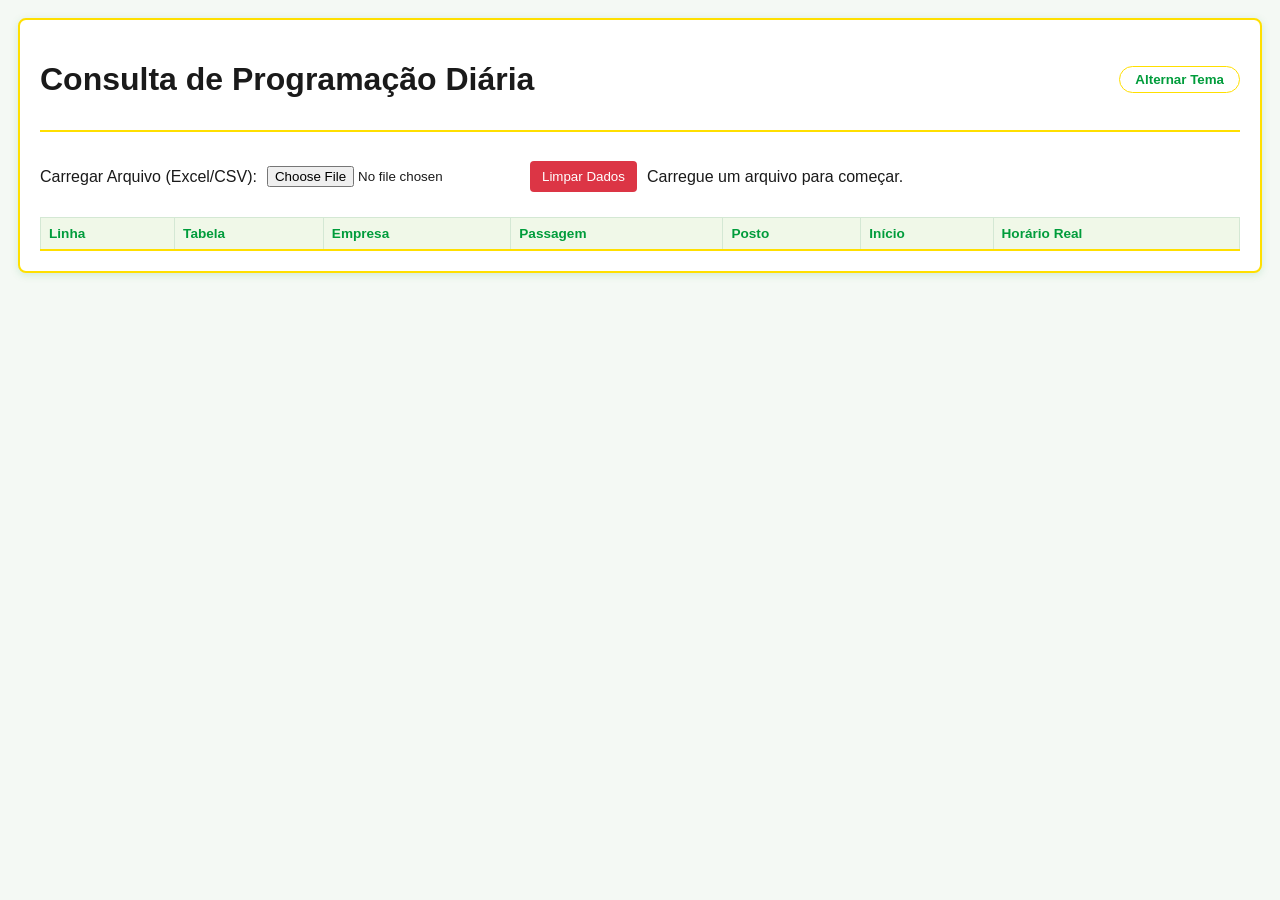
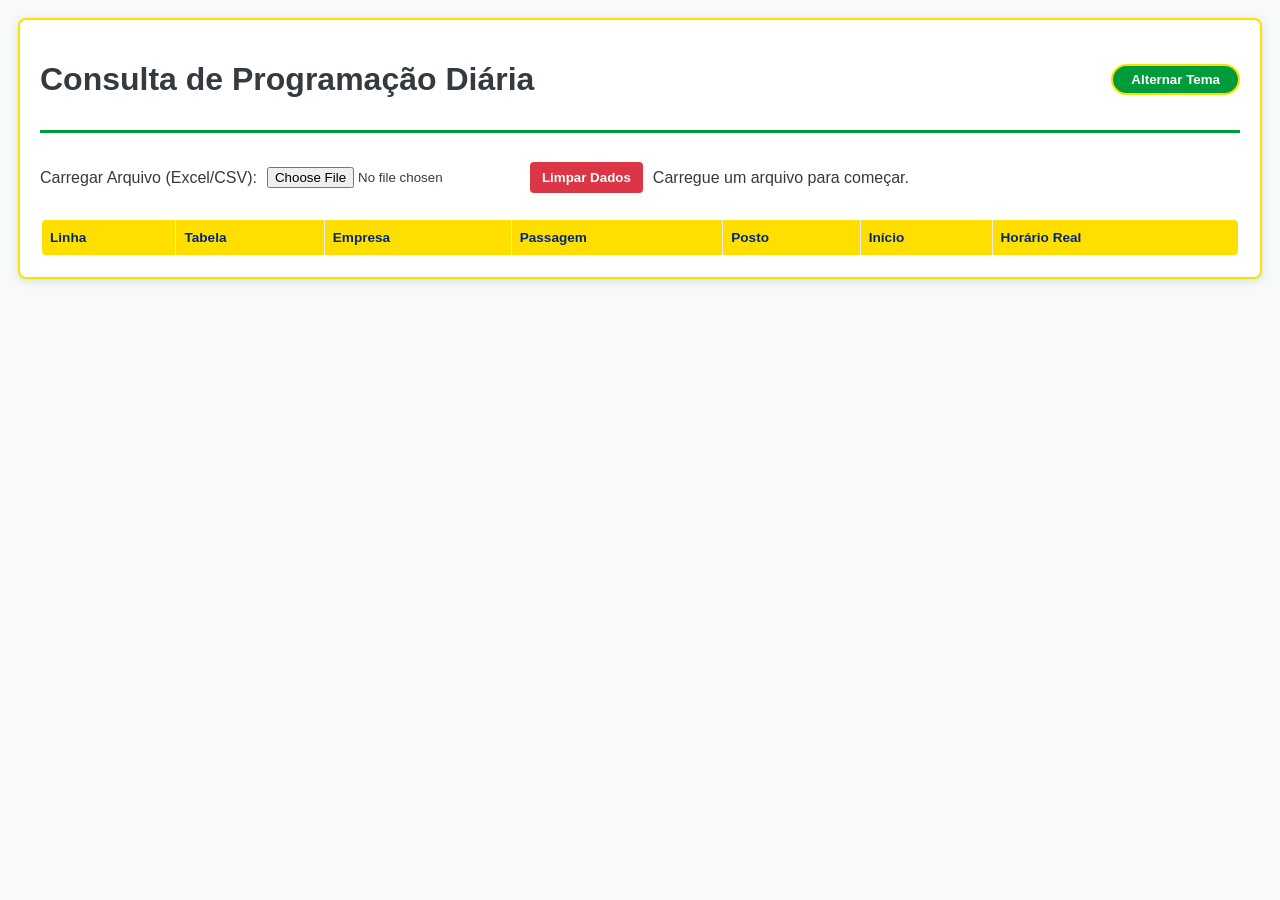

Update style.css

--- a/style.css
+++ b/style.css
@@ -1,35 +1,52 @@
 :root {
-    --bg-color: #f4f9f4; /* Fundo claro com tom verde suave */
-    --container-bg-color: #ffffff;
-    --text-color: #1a1a1a;
-    --border-color: #d4e8d4; /* Borda verde clara */
-    --primary-color: #009c3b; /* Verde principal do Brasil */
-    --secondary-color: #ffdf00; /* Amarelo principal do Brasil */
-    --accent-color: #002776; /* Azul da bandeira */
-    --input-bg: #ffffff;
+    /* Cores principais - Tema Brasil */
+    --brasil-verde: #009c3b;
+    --brasil-amarelo: #ffdf00;
+    --brasil-azul: #002776;
+    --brasil-branco: #ffffff;
+    --brasil-cinza-claro: #f8f9fa;
+    --brasil-cinza-medio: #e9ecef;
+    --brasil-cinza-escuro: #343a40;
+
+    /* Variáveis originais redefinidas com o tema */
+    --bg-color: var(--brasil-cinza-claro);
+    --container-bg-color: var(--brasil-branco);
+    --text-color: var(--brasil-cinza-escuro);
+    --border-color: var(--brasil-cinza-medio);
+    --primary-color: var(--brasil-verde);
+    --input-bg: var(--brasil-branco);
     --danger-color: #dc3545;
-    --table-header-bg: #f0f8e8; /* Cabeçalho verde muito claro */
-    --success-color: #009c3b; /* Mesmo verde principal */
-    --pdf-color: #002776; /* Azul para destaque de PDF */
+    --table-header-bg: var(--brasil-amarelo);
+    --success-color: var(--brasil-verde);
+    --pdf-color: var(--brasil-azul);
 }
 
 body.dark-mode {
-    --bg-color: #0a2a15; /* Verde escuro como fundo */
-    --container-bg-color: #103d20; /* Container verde mais forte */
-    --text-color: #fff9c4; /* Texto em tom amarelo claro */
-    --border-color: #206030; /* Borda verde média */
-    --primary-color: #34c759; /* Verde mais claro para contraste no escuro */
-    --secondary-color: #ffeb3b; /* Amarelo brilhante no escuro */
-    --accent-color: #4285f4; /* Azul mais claro para destaque */
-    --input-bg: #154a28; /* Fundo de input verde escuro */
-    --table-header-bg: #18522e; /* Cabeçalho verde escuro */
+    /* Modo escuro com cores do Brasil ajustadas para contraste */
+    --bg-color: #0a2e17; /* Verde escuro */
+    --container-bg-color: #004d1a; /* Verde mais forte */
+    --text-color: #f8f9fa;
+    --border-color: #007a29;
+    --primary-color: var(--brasil-amarelo);
+    --input-bg: #006622;
+    --table-header-bg: #ccb200; /* Amarelo escuro */
 }
 
 body { 
     font-family: sans-serif; 
-    background: var(--bg-color); 
+    background-color: var(--bg-color); 
     color: var(--text-color); 
     padding: 10px; 
+    /* BANDEIRAS NAS LATERAIS - PLANO DE FUNDO */
+    background-image: 
+        url('https://cdn-icons-png.flaticon.com/512/225/225455.png'), /* Bandeira esquerda */
+        url('https://cdn-icons-png.flaticon.com/512/225/225455.png'); /* Bandeira direita */
+    background-position: 
+        left 20px top 50%, 
+        right 20px top 50%;
+    background-repeat: no-repeat;
+    background-size: 120px auto; /* Tamanho das bandeiras */
+    background-attachment: fixed; /* Fixa ao rolar a página */
 }
 
 .container { 
@@ -38,8 +55,10 @@ body {
     background: var(--container-bg-color); 
     padding: 20px; 
     border-radius: 8px; 
-    box-shadow: 0 2px 8px rgba(0, 156, 59, 0.15); /* Sombra com tom verde */
-    border: 2px solid var(--secondary-color); /* Borda amarela no container */
+    box-shadow: 0 2px 8px rgba(0, 156, 59, 0.2); 
+    border: 2px solid var(--brasil-amarelo);
+    position: relative;
+    z-index: 2; /* Fica por cima das bandeiras */
 }
 
 .main-header { 
@@ -47,7 +66,7 @@ body {
     justify-content: space-between; 
     align-items: center; 
     margin-bottom: 20px; 
-    border-bottom: 2px solid var(--secondary-color); /* Linha amarela no cabeçalho */
+    border-bottom: 3px solid var(--brasil-verde);
     padding-bottom: 10px;
 }
 
@@ -76,8 +95,8 @@ body {
     gap: 10px; 
     align-items: center; 
     padding: 10px; 
-    border-bottom: 1px solid var(--border-color); 
-    background: rgba(255, 223, 0, 0.05); /* Fundo amarelo muito suave */
+    border-bottom: 2px solid var(--brasil-amarelo); 
+    background: rgba(255, 223, 0, 0.1);
     border-radius: 6px;
 }
 
@@ -90,88 +109,90 @@ body {
     color: var(--text-color); 
 }
 
-.short-input:focus {
-    border-color: var(--secondary-color);
-    box-shadow: 0 0 4px rgba(255, 223, 0, 0.4);
-    outline: none;
-}
-
 select { 
     min-width: 120px; 
     height: 35px; 
     background: var(--input-bg); 
     color: var(--text-color); 
     border: 1px solid var(--border-color); 
+    cursor: pointer;
 }
 
-select:focus {
-    border-color: var(--secondary-color);
-    box-shadow: 0 0 4px rgba(255, 223, 0, 0.4);
-    outline: none;
-}
-
+/* Botões com cores temáticas */
 .secondary-button { 
     padding: 5px 12px; 
     font-size: 0.85em; 
     cursor: pointer; 
     background: transparent; 
-    border: 1px solid var(--primary-color); 
-    color: var(--primary-color); 
+    border: 2px solid var(--brasil-verde); 
+    color: var(--brasil-verde); 
     border-radius: 4px; 
-    transition: all 0.2s ease;
+    font-weight: bold;
 }
 
 .secondary-button:hover {
-    background: var(--primary-color);
-    color: white;
+    background: var(--brasil-verde);
+    color: var(--brasil-branco);
+    transition: all 0.3s ease;
 }
 
 .btn-success { 
-    background: var(--success-color); 
-    color: white; 
+    background: var(--brasil-verde); 
+    color: var(--brasil-branco); 
     border: none; 
+    font-weight: bold;
 }
 
 .btn-success:hover {
-    filter: brightness(1.1);
+    background: #007a29;
+    transition: all 0.3s ease;
 }
 
 .btn-pdf { 
-    background: var(--pdf-color); 
-    color: white; 
+    background: var(--brasil-azul); 
+    color: var(--brasil-branco); 
     border: none; 
+    font-weight: bold;
 }
 
 .btn-pdf:hover {
-    filter: brightness(1.1);
+    background: #001a4d;
+    transition: all 0.3s ease;
 }
 
+/* Tabela com identidade visual Brasil */
 table { 
     width: 100%; 
     border-collapse: collapse; 
     margin-top: 15px; 
+    border: 2px solid var(--brasil-verde);
+    border-radius: 6px;
+    overflow: hidden;
+    position: relative;
+    z-index: 3;
+    background: var(--container-bg-color);
 }
 
 th, td { 
     border: 1px solid var(--border-color); 
-    padding: 8px; 
+    padding: 10px 8px; 
     text-align: left; 
     font-size: 0.85em; 
 }
 
 th { 
     background: var(--table-header-bg); 
-    color: var(--primary-color);
+    color: var(--brasil-azul);
     font-weight: bold;
-    border-bottom: 2px solid var(--secondary-color);
 }
 
 tr:nth-child(even) {
-    background: rgba(0, 156, 59, 0.03); /* Linhas pares com tom verde suave */
+    background: rgba(0, 156, 59, 0.05);
 }
 
 tr:hover {
-    background: rgba(255, 223, 0, 0.08); /* Destaque amarelo ao passar o mouse */
+    background: rgba(255, 223, 0, 0.15);
+    transition: background 0.2s ease;
 }
 
 .obs-input { 
@@ -184,9 +205,9 @@ tr:hover {
 }
 
 .obs-input:focus { 
-    border-color: var(--secondary-color); 
+    border-color: var(--brasil-verde); 
     outline: none; 
-    box-shadow: 0 0 3px var(--secondary-color); 
+    box-shadow: 0 0 5px rgba(0, 156, 59, 0.5); 
 }
 
 .input-group { 
@@ -205,9 +226,9 @@ tr:hover {
 }
 
 .input-group input:focus { 
-    border-color: var(--secondary-color); 
+    border-color: var(--brasil-verde); 
     outline: none; 
-    box-shadow: 0 0 3px var(--secondary-color); 
+    box-shadow: 0 0 5px rgba(0, 156, 59, 0.5); 
 }
 
 .input-group input[type="time"] { 
@@ -220,41 +241,36 @@ tr:hover {
     font-size: 0.8em; 
 }
 
-.lost-atraso { 
-    color: #e53935; /* Vermelho mantido para alerta */
-}
-
-.lost-adiantamento { 
-    color: #f57c00; /* Laranja mantido para aviso */
-}
+.lost-atraso { color: #dc3545; }
+.lost-adiantamento { color: #f59e0b; }
 
 .passed-time-dot { 
     height: 10px; 
     width: 10px; 
-    background: #e53935; 
+    background: #dc3545; 
     border-radius: 50%; 
     display: none; 
     margin-left: 5px; 
 }
 
-.passed-time-dot.visible { 
-    display: inline-block; 
-}
+.passed-time-dot.visible { display: inline-block; }
 
+/* Botão de tema com estilo da bandeira */
 #theme-toggle { 
     cursor: pointer; 
-    padding: 5px 15px; 
+    padding: 6px 18px; 
     border-radius: 20px; 
-    border: 1px solid var(--secondary-color); 
-    background: none; 
-    color: var(--primary-color); 
+    border: 2px solid var(--brasil-amarelo); 
+    background: var(--brasil-verde); 
+    color: var(--brasil-branco); 
     font-weight: bold;
-    transition: all 0.2s ease;
 }
 
 #theme-toggle:hover {
-    background: var(--secondary-color);
-    color: var(--accent-color);
+    background: var(--brasil-amarelo);
+    color: var(--brasil-azul);
+    border-color: var(--brasil-verde);
+    transition: all 0.3s ease;
 }
 
 #clear-data-button { 
@@ -264,9 +280,25 @@ tr:hover {
     padding: 8px 12px; 
     border-radius: 4px; 
     cursor: pointer; 
-    transition: filter 0.2s ease;
+    font-weight: bold;
 }
 
 #clear-data-button:hover {
-    filter: brightness(1.1);
+    background: #b02a37;
+    transition: all 0.3s ease;
+}
+
+/* AJUSTE NO MODO ESCURO PARA AS BANDEIRAS */
+body.dark-mode {
+    background-image: 
+        url('https://cdn-icons-png.flaticon.com/512/225/225455.png'), 
+        url('https://cdn-icons-png.flaticon.com/512/225/225455.png');
+    background-position: 
+        left 20px top 50%, 
+        right 20px top 50%;
+    background-repeat: no-repeat;
+    background-size: 120px auto;
+    background-attachment: fixed;
+    /* Deixa a bandeira um pouco mais clara para aparecer no fundo escuro */
+    filter: brightness(1.2);
 }
